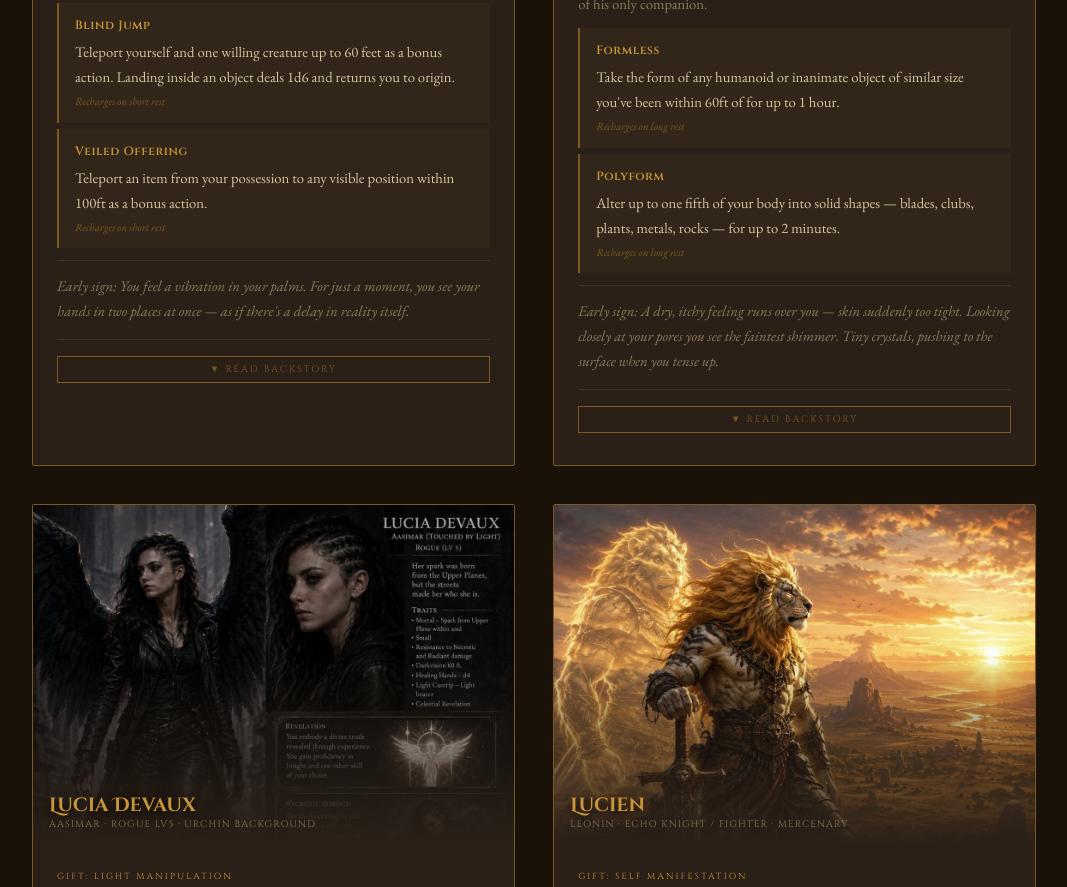
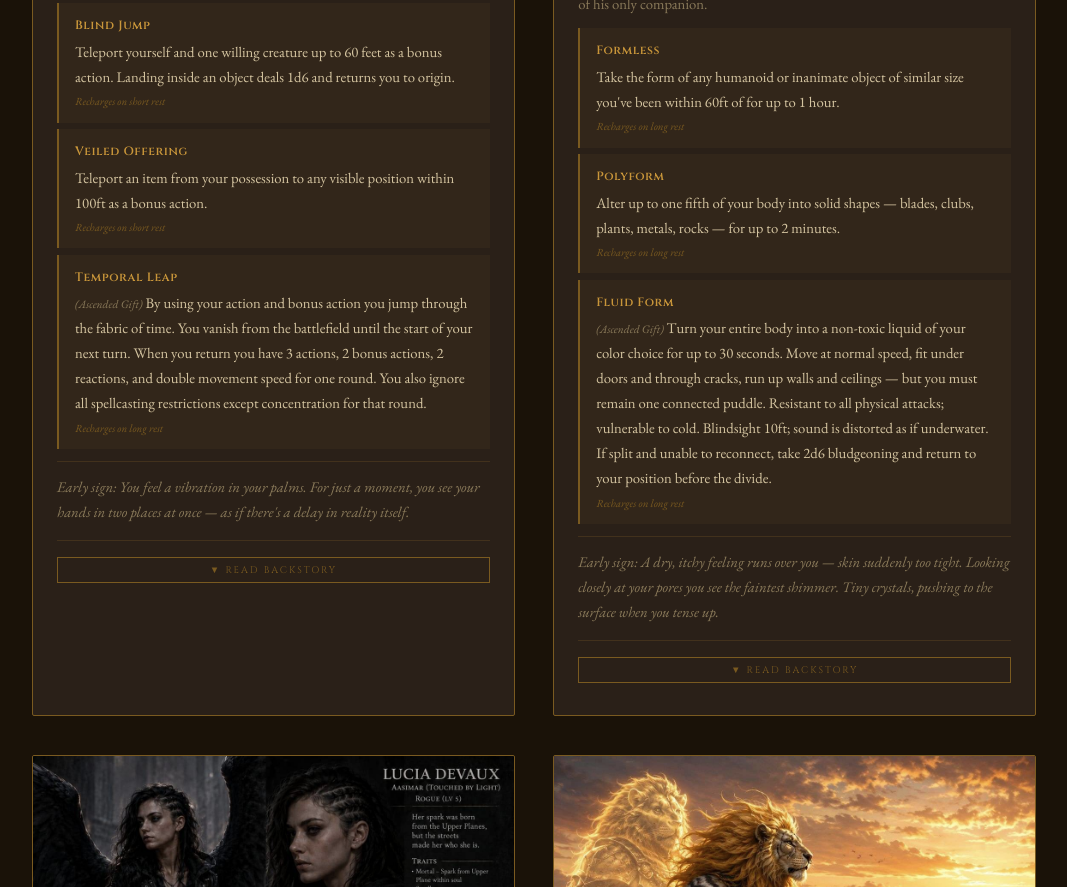
Before and after one commit to Justtesting101/Strange-times, a plain HTML site: page index.html in a window 1280 px wide. Shown: the part 4505-5392 px from the top of the page, without its empty margins (106-1173 px from the left). Drawn offline with nearby package versions, Linux system fonts and the light colour scheme.

Commit message:
Add ascended gifts for all six player characters
* Update site from Drive: Fortress ability, name tags, last memories, map, area details

- Add Drogath's Fortress ascended gift to character card
- Add researcher name tags (J. Bleen / A. Err'voy) as DC 10 PER/INV check in Area 3
- Fix Voss last memory: pale gold moon drop daisy (was incorrectly "vivid and red")
- Update Lucien last memory: add spirits going silent one by one before sleep
- Update Roscoe last memory: add Star Mountains reference
- Fix Area 1 opening: "large circular hole" (was "small")
- Area 2: door described as slightly ajar
- Area 4: add Lucia light callout when hatch opens to surface
- Area 5: add perpetually burning incense sconces in mass grave
- Area 6: add Agrom (earth wolf) detail and three-wolf first encounter breakdown
- Area 7: add last memories campfire prompt for DM
- Add map-w-markers.png to World/Island section
- Update drive-index.json: bump modifiedTimes for Session One Outline, 005-Drogath, -AI PROMPT-

Co-Authored-By: Claude Sonnet 4.6 <noreply@anthropic.com>
Claude-Session: https://claude.ai/code/session_01ACmzogS2a4XVhfispgZd6X

* Add ascended gifts for all six player characters

Add Ascended Gift entries (Dream Weaver, Temporal Leap, Fluid Form, Sun Sight,
Astral Projection) to the remaining five character cards — Roscoe, Vaelis, Voss,
Lucia, and Lucien — matching the source abilities in the Drive docs. Drogath's
Fortress was added in the prior commit.

Co-Authored-By: Claude Sonnet 4.6 <noreply@anthropic.com>
Claude-Session: https://claude.ai/code/session_01ACmzogS2a4XVhfispgZd6X

---------

Co-authored-by: Claude <noreply@anthropic.com>

```diff
--- a/index.html
+++ b/index.html
@@ -926,6 +926,11 @@
             <li>
               <strong>Altered Motive</strong>
               Push a thought into a creature's mind. On a failed Wisdom save, it follows your motive for up to one minute. It won't harm loved ones or break sacred oaths.
+              <span class="recharge">Recharges on long rest</span>
+            </li>
+            <li>
+              <strong>Dream Weaver</strong> <em style="font-size:0.78em;color:var(--muted);">(Ascended Gift)</em>
+              As a ritual (10 min) you can create a dream, daydream, or nightmare and plant it into the mind of a creature you have met in person, as long as they are on the same plane as you. The dream can last up to one minute and include anything you can imagine. How it affects the creature will vary. While the dream plays out you may catch glimpses of the creature's thoughts, memories, or feelings depending on its effects.
               <span class="recharge">Recharges on long rest</span>
             </li></ul>
           <p class="early-sign">Early sign: A nervously tense voice mutters — "I need to get out of here… they need to get out of here!" The words seem to come from nearby. Or perhaps from inside your own skull.</p>
@@ -998,6 +1003,11 @@
               <strong>Veiled Offering</strong>
               Teleport an item from your possession to any visible position within 100ft as a bonus action.
               <span class="recharge">Recharges on short rest</span>
+            </li>
+            <li>
+              <strong>Temporal Leap</strong> <em style="font-size:0.78em;color:var(--muted);">(Ascended Gift)</em>
+              By using your action and bonus action you jump through the fabric of time. You vanish from the battlefield until the start of your next turn. When you return you have 3 actions, 2 bonus actions, 2 reactions, and double movement speed for one round. You also ignore all spellcasting restrictions except concentration for that round.
+              <span class="recharge">Recharges on long rest</span>
             </li></ul>
           <p class="early-sign">Early sign: You feel a vibration in your palms. For just a moment, you see your hands in two places at once — as if there's a delay in reality itself.</p>
           <div class="backstory"><button class="backstory-toggle">▼ Read Backstory</button>
@@ -1031,6 +1041,11 @@
               <strong>Polyform</strong>
               Alter up to one fifth of your body into solid shapes — blades, clubs, plants, metals, rocks — for up to 2 minutes.
               <span class="recharge">Recharges on long rest</span>
+            </li>
+            <li>
+              <strong>Fluid Form</strong> <em style="font-size:0.78em;color:var(--muted);">(Ascended Gift)</em>
+              Turn your entire body into a non-toxic liquid of your color choice for up to 30 seconds. Move at normal speed, fit under doors and through cracks, run up walls and ceilings — but you must remain one connected puddle. Resistant to all physical attacks; vulnerable to cold. Blindsight 10ft; sound is distorted as if underwater. If split and unable to reconnect, take 2d6 bludgeoning and return to your position before the divide.
+              <span class="recharge">Recharges on long rest</span>
             </li></ul>
           <p class="early-sign">Early sign: A dry, itchy feeling runs over you — skin suddenly too tight. Looking closely at your pores you see the faintest shimmer. Tiny crystals, pushing to the surface when you tense up.</p>
           <div class="backstory"><button class="backstory-toggle">▼ Read Backstory</button>
@@ -1063,6 +1078,11 @@
               <strong>Fading Light</strong>
               Steal the light from a creature's eyes within 30ft for 30 seconds. On a failed Wisdom save, darkness consumes their eyes and they are blinded.
               <span class="recharge">Recharges on long rest</span>
+            </li>
+            <li>
+              <strong>Sun Sight</strong> <em style="font-size:0.78em;color:var(--muted);">(Ascended Gift)</em>
+              As an action, your eyes flare bright yellow then white. Beams of divine light pour forward in a 5ft-wide stream extending 100ft. Creatures in the beam make a Dexterity save — failure: 3d8 radiant damage and blinded until start of your next turn. Success: half damage, not blinded.
+              <span class="recharge">Recharges on long rest</span>
             </li></ul>
           <p class="early-sign">Early sign: As light pours into the chamber, you have an extremely hard time keeping your eyes open. The light is intensely painful — like staring straight at the sun. You blink hard and the sensation fades. A single tear streams from one eye.</p>
           <div class="backstory"><button class="backstory-toggle">▼ Read Backstory</button>
@@ -1096,6 +1116,11 @@
             <li>
               <strong>Reverberation</strong>
               As a bonus action, throw your melee weapon at a target within 60ft — without releasing it. A spectral duplicate flies through the air. On a hit, the target makes a Dexterity save (DC 10 + STR mod) or the weapon lodges in them: half movement speed, disadvantage on their next attack.
+              <span class="recharge">Recharges on long rest</span>
+            </li>
+            <li>
+              <strong>Astral Projection</strong> <em style="font-size:0.78em;color:var(--muted);">(Ascended Gift)</em>
+              As a ritual (10 min), conjure an astral projection of yourself at any location you have visited within 50 miles, for up to one minute. The projection shares your stats and AC but cannot attack or interact — observe only. It is resistant to physical damage and vulnerable to magic. Any damage it takes dispels it and transfers directly to you.
               <span class="recharge">Recharges on long rest</span>
             </li></ul>
           <p class="early-sign">Early sign: You blink and for a split second you see yourself standing before you — clear as day, surrounded by a shimmering aura. Your reflection tilts its head in curiosity. You blink again and it's gone. A wave of nausea rolls through your stomach. Later, passing a rusty mirror in the lab, you catch a flicker — two reflections, but only one is looking back at you.</p>
```
